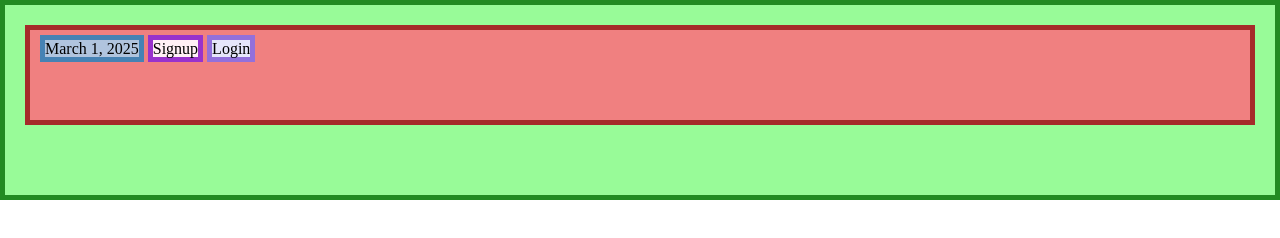
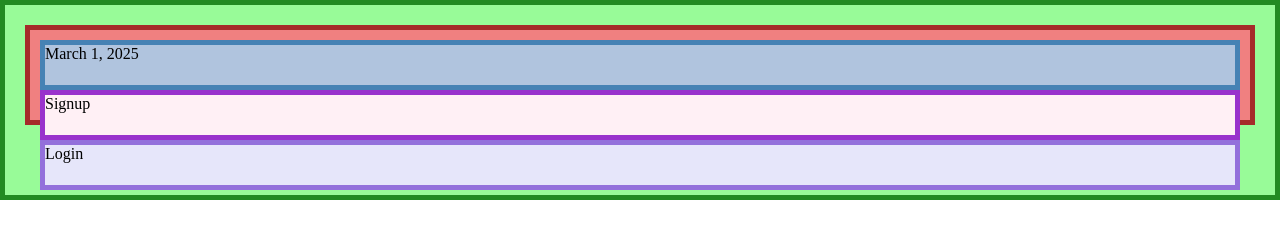
Before and after one commit to lejdenlazaro/odin-practice, a plain HTML site: page index.html in a window 1280 px wide. Drawn offline with Linux system fonts and the light colour scheme.

Commit message:
Add change to workspace

```diff
--- a/index.html
+++ b/index.html
@@ -9,9 +9,9 @@
   <body>
     <div class="menu-container">
       <div class="menu">
-        <class class="date">March 1, 2025</class>
-        <class class="signup">Signup</class>
-        <class class="login">Login</class>
+        <div class="date">March 1, 2025</div>
+        <div class="signup">Signup</div>
+        <div class="login">Login</div>
       </div>
     </div>
   </body>
--- a/styles/style.css
+++ b/styles/style.css
@@ -25,7 +25,6 @@
 }
 
 .signup {
-  width: 100px;
   height: 50px;
   border: 5px solid darkorchid;
   background-color: lavenderblush;
```
